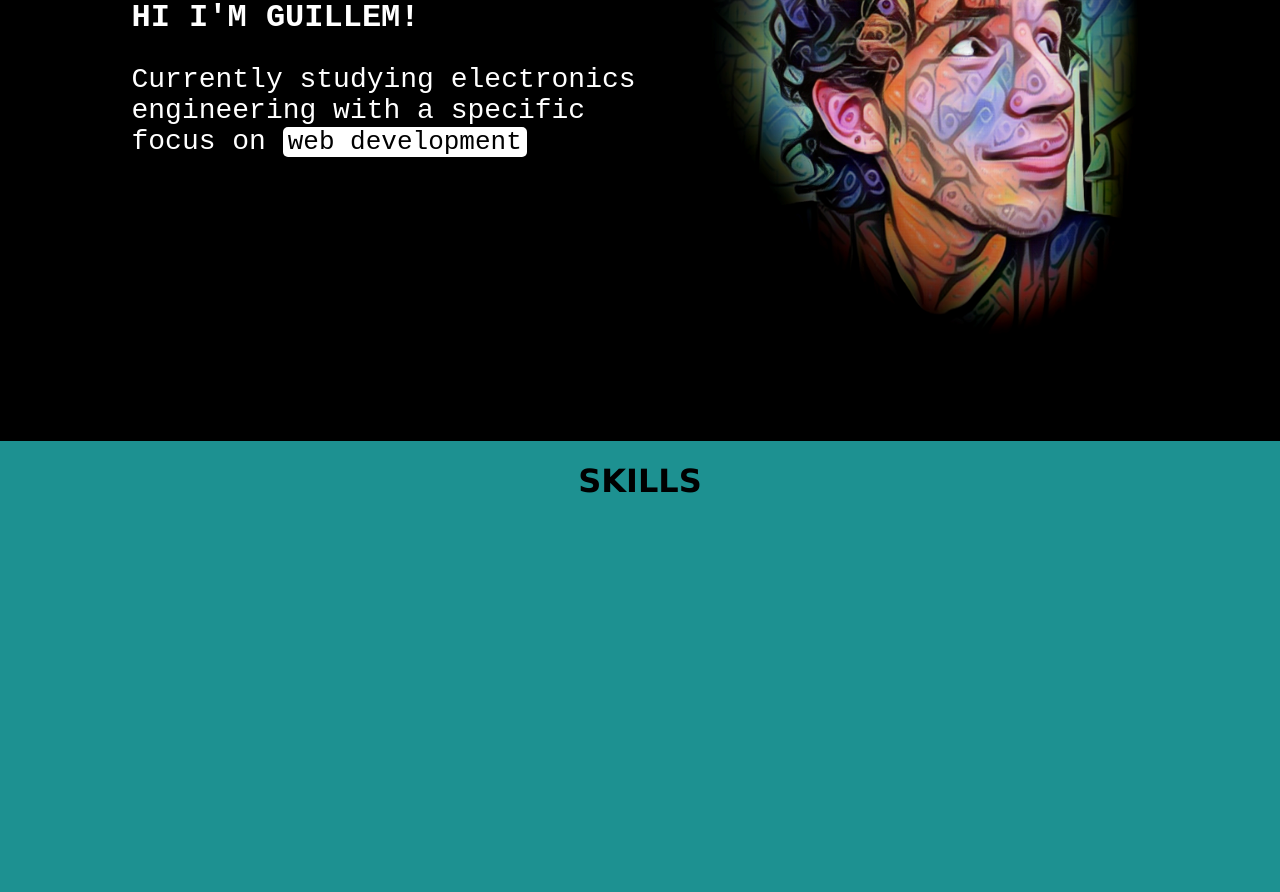
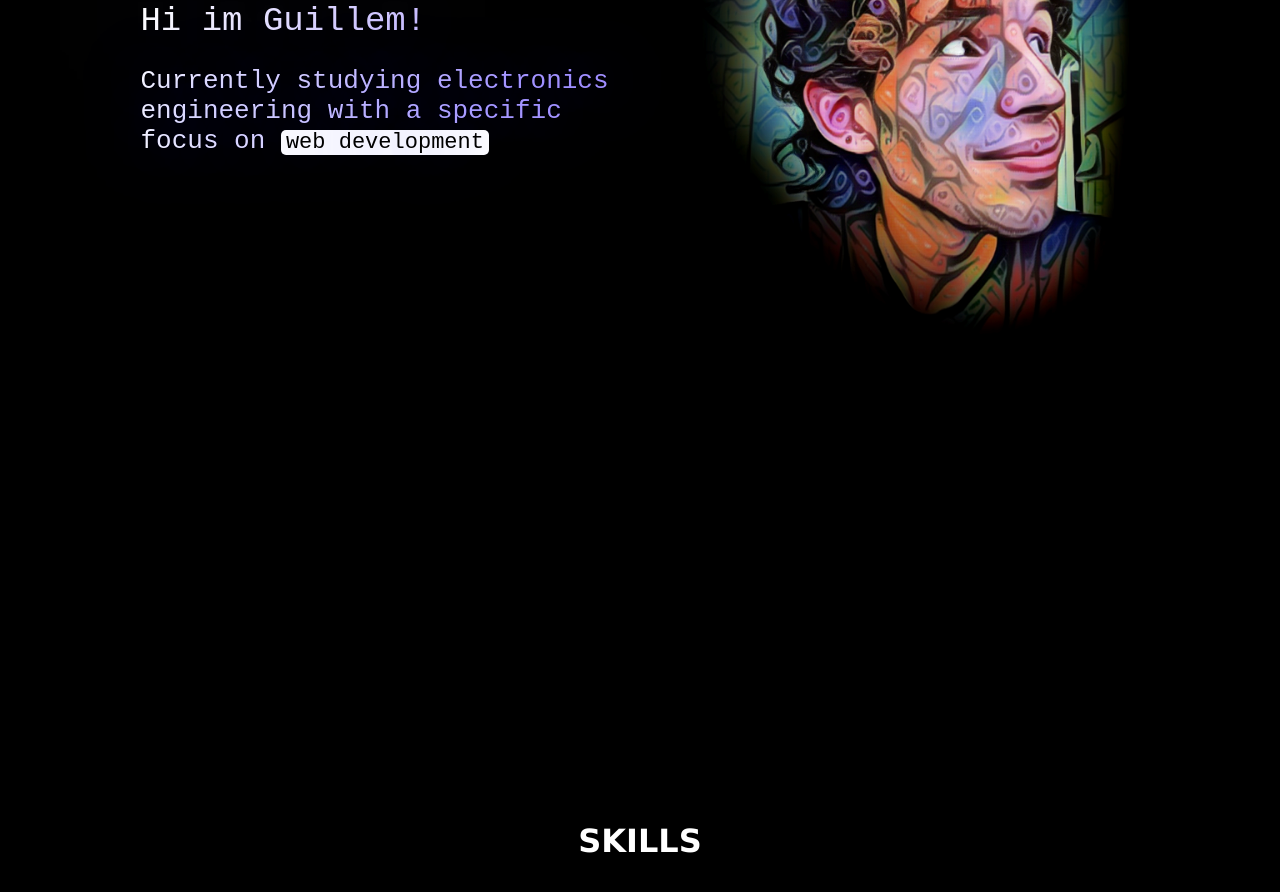
Before and after one commit to guillemsenabre/Portfolio-React, a React (Create React App) app in the folder frontend/: page / in a window 1280 px wide. Shown: the part 380-1272 px from the top of the page. Built offline with nearby package versions, Linux system fonts and the light colour scheme.

Commit message:
Text color gradient

```diff
--- a/frontend/src/components/MainText.js
+++ b/frontend/src/components/MainText.js
@@ -16,7 +16,7 @@ function Text1() {
 
     return (
         <div className="textContainer">
-            <h1>HI I'M GUILLEM!</h1>
+            <h1>Hi im Guillem!</h1>
             <p>
                 Currently studying electronics <br />
                 engineering with a specific <br />
--- a/frontend/src/styles/Global.css
+++ b/frontend/src/styles/Global.css
@@ -1,5 +1,5 @@
 body {
     margin: 0;
+    font-family: 'Courier New', Courier, monospace;
     background-color: black;
-    font-family: 'Courier New', Courier, monospace;
 }
--- a/frontend/src/styles/MainText.css
+++ b/frontend/src/styles/MainText.css
@@ -1,12 +1,22 @@
- .textContainer p {
-    color: white;
-    font-size: 28px;
+.textContainer h1 {
+  font-size: 34px;
+  font-weight: lighter;
+  text-shadow: 0px 0px 100px rgb(165, 149, 255);
+  background-clip: text;
+  -webkit-background-clip: text;
+  background-image: linear-gradient(to right, white, rgb(166, 147, 255));
+  color: transparent;
+}
+
+
+.textContainer p {
+    font-size: 26px;
+    text-shadow: 0 0 70px rgb(62, 38, 196);
+    background-clip: text;
+    -webkit-background-clip: text;
+    background-image: linear-gradient(to right, white, rgb(166, 147, 255));
+    color: transparent;
   }
-
-.textContainer h1 {
-  color: white;
-  font-size: 36;
-}
 
 
 @keyframes changeWord {
@@ -28,5 +38,5 @@
   background-color: white;
   padding: 0 5px;
   color: black;
-  font-size: 26px;
+  font-size: 22px;
 }
--- a/frontend/src/styles/Skills.css
+++ b/frontend/src/styles/Skills.css
@@ -1,11 +1,15 @@
 .skillsContainer {
     width: 100%;
     height: 100vh;
-    background-color: rgb(29, 145, 145);
+    display: flex;
+    justify-content: center;
+    align-items: center;
 }
 
 
 .textSkills {
+    justify-content: center;
+    color: white;
     font-size: 40;
     font-family: 'Lucida Sans', 'Lucida Sans Regular', 'Lucida Grande', 'Lucida Sans Unicode', Geneva, Verdana, sans-serif;
     text-align: center;
```
Also changed, not shown: frontend/public/images/media/black_bgnd.png (added).
